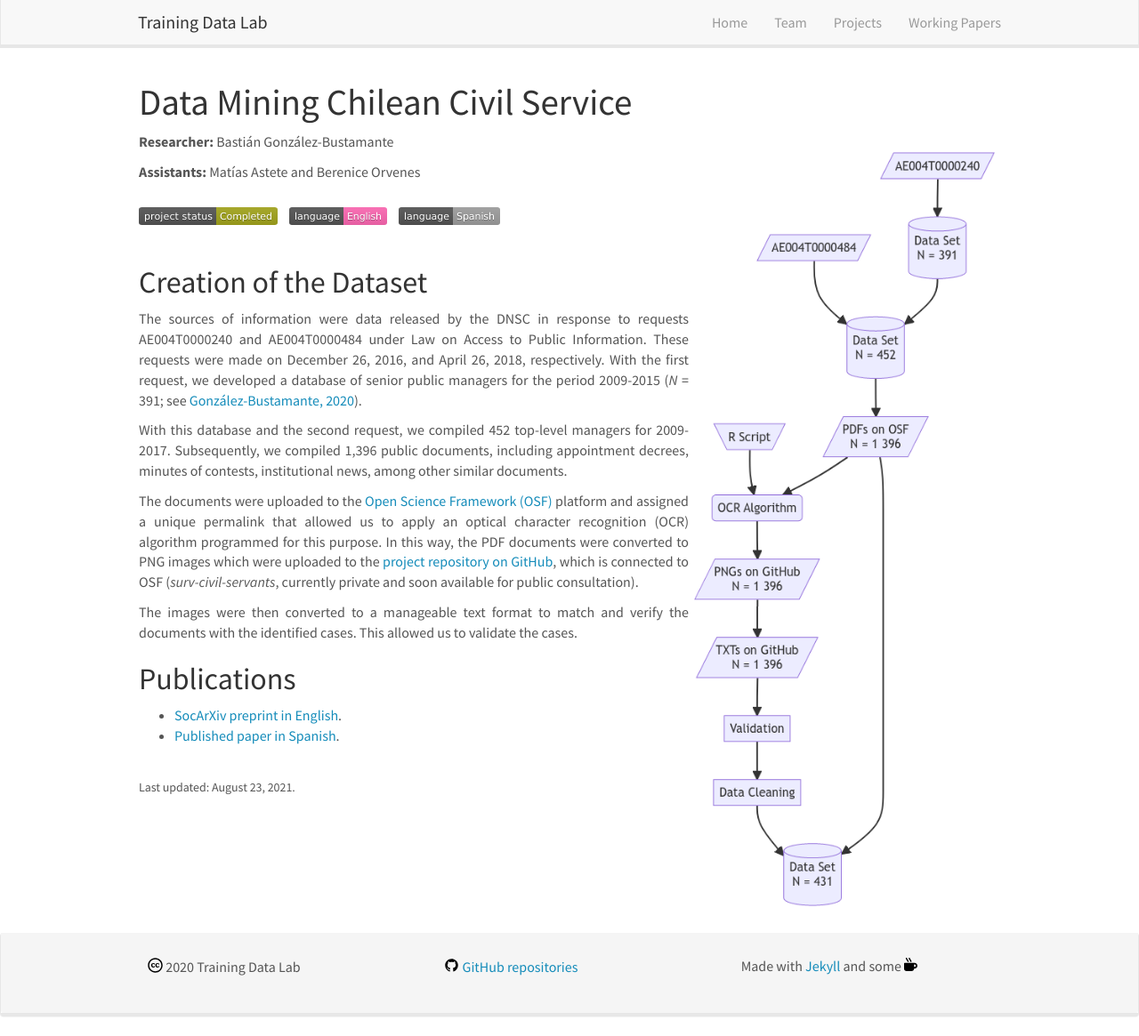
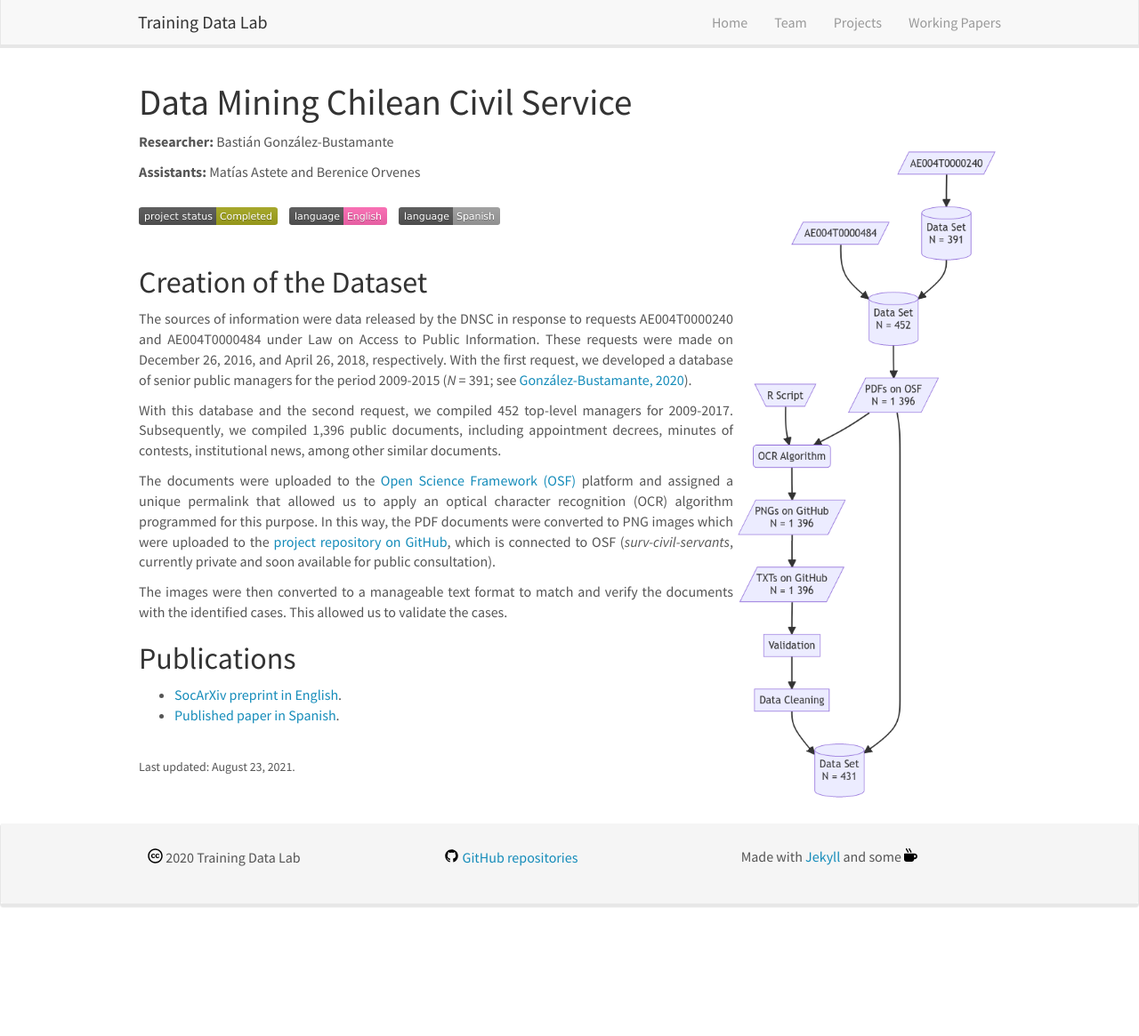
Before and after one commit to training-datalab/old-training-datalab.com, a Jekyll site: the page built from _pages/data-mining-civil-service.md, in a window 1280 px wide and 1165 px high. Shown: the whole window at 89% size. Built offline with Jekyll 4.4.1, drawn with Linux system fonts in a browser that asks for light colours; nearby versions of some CDN libraries.

Commit message:
Update data-mining-civil-service.md

```diff
--- a/_pages/data-mining-civil-service.md
+++ b/_pages/data-mining-civil-service.md
@@ -8,7 +8,7 @@ permalink: /projects/chilean-civil-service
 
 # Data Mining Chilean Civil Service
 
-![]({{ site.url }}{{ site.baseurl }}/images/lab-diagrams/civil_service.png){: style="width: 350px; float: right; border: 10px"}
+![]({{ site.url }}{{ site.baseurl }}/images/lab-diagrams/civil_service.png){: style="width: 300px; float: right; border: 10px"}
 
 **Researcher:** Bastián González-Bustamante
 
```
